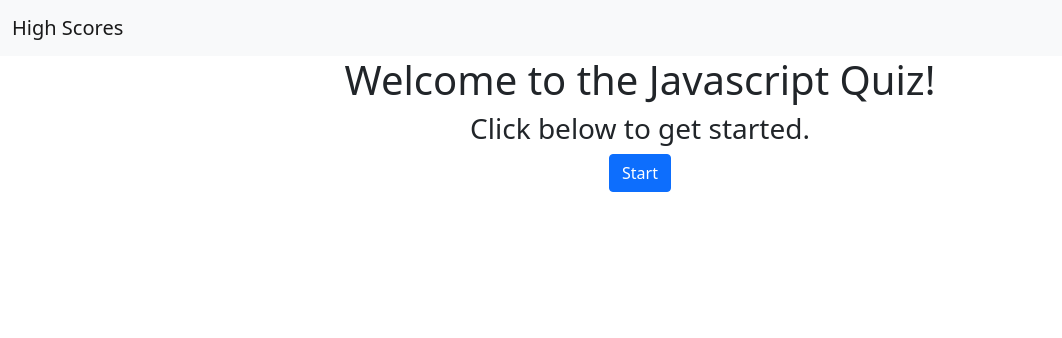
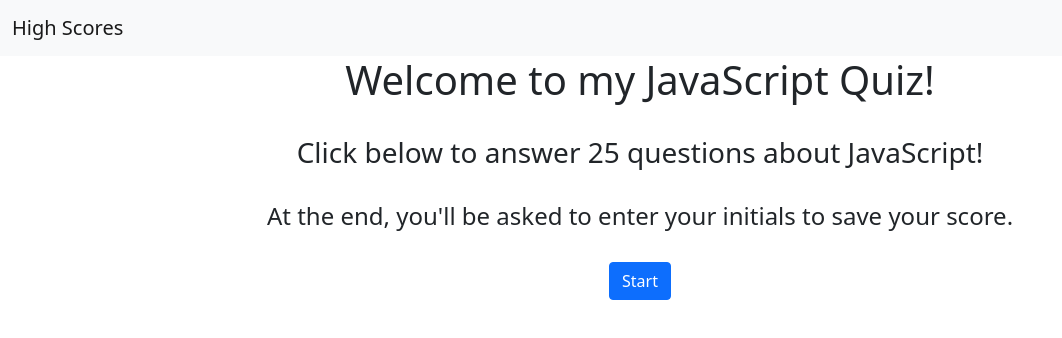
Before and after one commit to ashadria1/coding-quiz, a plain HTML site: page index.html in a window 1280 px wide. Shown: the whole page, without its empty margins (0-1062 px from the left). Drawn offline with nearby package versions, Linux system fonts and the light colour scheme.

Commit message:
adding high score display and updating README

```diff
--- a/index.html
+++ b/index.html
@@ -15,17 +15,24 @@
 
 <body>
     <!--NavBar from Bootstrap, minus a few items-->
+
     <nav class="navbar navbar-expand-lg navbar-light bg-light">
         <div class="container-fluid">
             <a class="navbar-brand" href="./highscores.html">High Scores</a>
+            <p id="showHighScores"></p>
     </nav>
 
     <!--Welcome message-->
+
     <div class="container" id="welcome">
         <div class="row">
             <div class="col">
-                <h1 class="text-center">Welcome to the Javascript Quiz!</h1>
-                <h3 class="text-center">Click below to get started.</h3>
+                <h1 class="text-center">Welcome to my JavaScript Quiz!</h1>
+                <br>
+                <h3 class="text-center">Click below to answer 25 questions about JavaScript!</h3>
+                <br>
+                <h4 class="text-center">At the end, you'll be asked to enter your initials to save your score.</h4>
+                <br>
                 <div class="row">
                     <div class="col text-center">
                         <button class="btn btn-primary text-center" id="start-button">Start</button>
@@ -36,6 +43,7 @@
     </div>
 
     <!--Display questions dynamically-->
+
     <div class="container" id="questions" style="display: none">
         <div class="row">
             <div class="col">
@@ -49,6 +57,7 @@
     </div>
 
     <!--Display form to enter initials to store high scores in console-->
+
     <div class="container" id="highscores-container" style="display: none">
         <div class="row">
             <div class="col">
@@ -107,6 +116,7 @@
 
 
             /*When the user clicks the start button, hide the welcome info and show the questions*/
+
             $("#start-button").on("click", function () {
                 $("#welcome").hide();
                 //start timer
@@ -116,6 +126,7 @@
             });
 
             /*check to see if the answer is correct */
+
             $("#question-options").on("click", ".answer", function () {
                 console.log($(this).data("index"));
                 var choiceIndex = $(this).data("index");
@@ -141,6 +152,7 @@
             });
 
             /*store the user's initials and high score */
+
             $("#highscores-form").on("submit", function (e) {
                 e.preventDefault();
                 var initials = $("#initials").val();
@@ -154,8 +166,10 @@
                 }
                 highScores.push({ initials: initials, score: correctAnswerCounter });
                 localStorage.setItem("highscores", JSON.stringify(highScores));
+                var x = localStorage.getItem("highscores");
+                document.getElementById("showHighScores").innerHTML = x;
+                })
             });
-        });
 
     </script>
 
```
Also changed, not shown: highscores.html (+2 -2 lines), assets/coding-quiz-screenshot.PNG (added), 1 other file.
